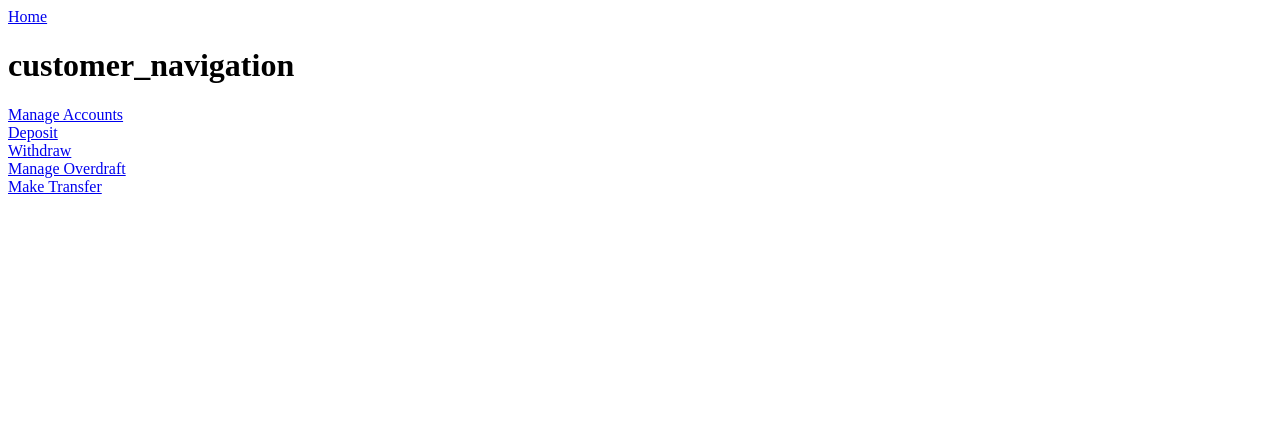
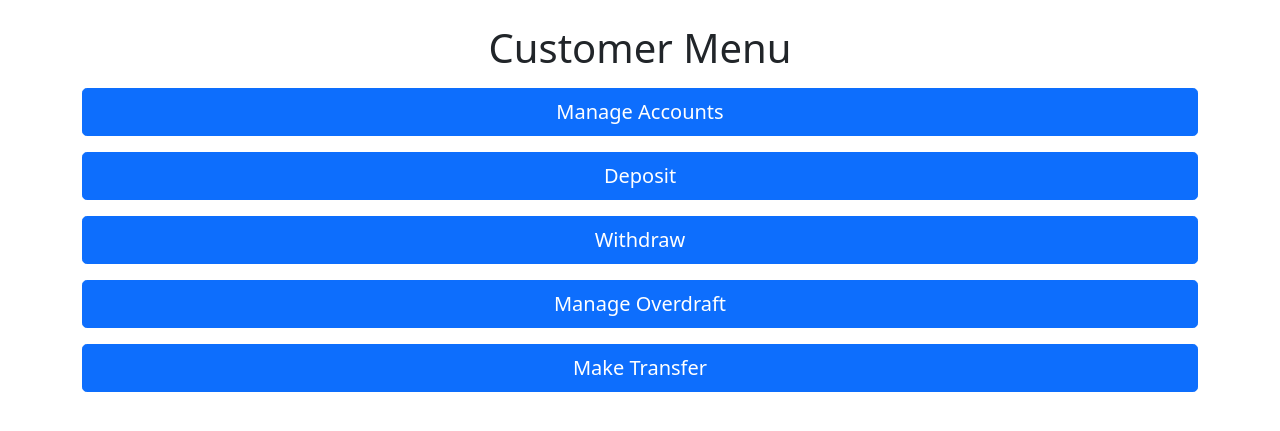
Before and after one commit to davidcornell2326/FlaskApp, a Flask app: page /24 in a window 1280 px wide. Shown: the top 431 px of the page. Run offline with Flask 2, Linux system fonts and the light colour scheme.

Commit message:
Restyled screen 24

```diff
--- a/templates/24_customer_navigation.html
+++ b/templates/24_customer_navigation.html
@@ -2,39 +2,26 @@
 <html lang="en">
 
 <head>
-    <title>customer_navigation</title>
+    <title>Customer Navigation</title>
+    <link href="https://cdn.jsdelivr.net/npm/bootstrap@5.1.3/dist/css/bootstrap.min.css" rel="stylesheet" integrity="sha384-1BmE4kWBq78iYhFldvKuhfTAU6auU8tT94WrHftjDbrCEXSU1oBoqyl2QvZ6jIW3" crossorigin="anonymous">
 </head>
 
 <body>
-    <div class="header">
-        <a href="/">Home</a>
-        <h1>customer_navigation</h1>
+    <div class="container">
+        <div class="header">
+            <br/>
+            <h1 style="text-align: center;" class="mb-3">Customer Menu</h1>
+        </div>
+
+        <div class="row">
+            <div class="col-12 mb-3"><div class="d-grid gap-2"><a href="8_1" class="btn btn-primary btn-lg" role="button">Manage Accounts</a></div></div>
+            <div class="col-12 mb-3"><div class="d-grid gap-2"><a href="11_1" class="btn btn-primary btn-lg" role="button">Deposit</a></div></div>
+            <div class="col-12 mb-3"><div class="d-grid gap-2"><a href="11_2" class="btn btn-primary btn-lg" role="button">Withdraw</a></div></div>
+            <div class="col-12 mb-3"><div class="d-grid gap-2"><a href="10" class="btn btn-primary btn-lg" role="button">Manage Overdraft</a></div></div>
+            <div class="col-12 mb-3"><div class="d-grid gap-2"><a href="12" class="btn btn-primary btn-lg" role="button">Make Transfer</a></div></div>
+        </div>
     </div>
 
-    <!-- <form id="form" method="POST">
-        <button type="submit">Submit</button>
-    </form> -->
-    <div><a href="8_1">Manage Accounts</a></div>
-    <div><a href="11_1">Deposit</a></div>
-    <div><a href="11_2">Withdraw</a></div>
-    <div><a href="10">Manage Overdraft</a></div>
-    <div><a href="12">Make Transfer</a></div>
-
-
-    <!-- <script>
-        document.querySelector('#form').addEventListener("submit", async function (e) {
-            e.preventDefault()
-            console.log(new URLSearchParams(new FormData(e.target)).toString())
-            const res = await fetch("/api/9", {
-                body: new URLSearchParams(new FormData(e.target)).toString(),
-                method: "POST",
-                headers: {
-                    'Content-Type': 'application/x-www-form-urlencoded',
-                }
-            })
-            console.log(await res.json())
-        });
-    </script> -->
 </body>
 
 </html>
```
